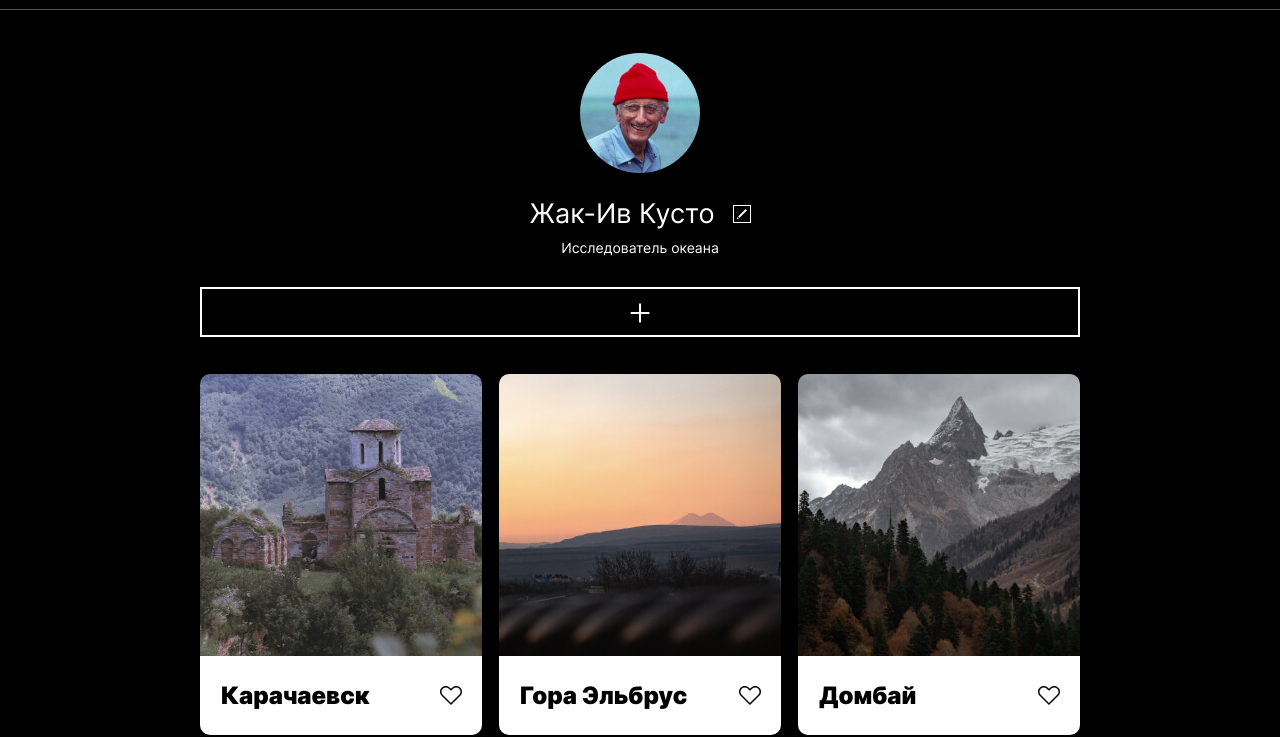
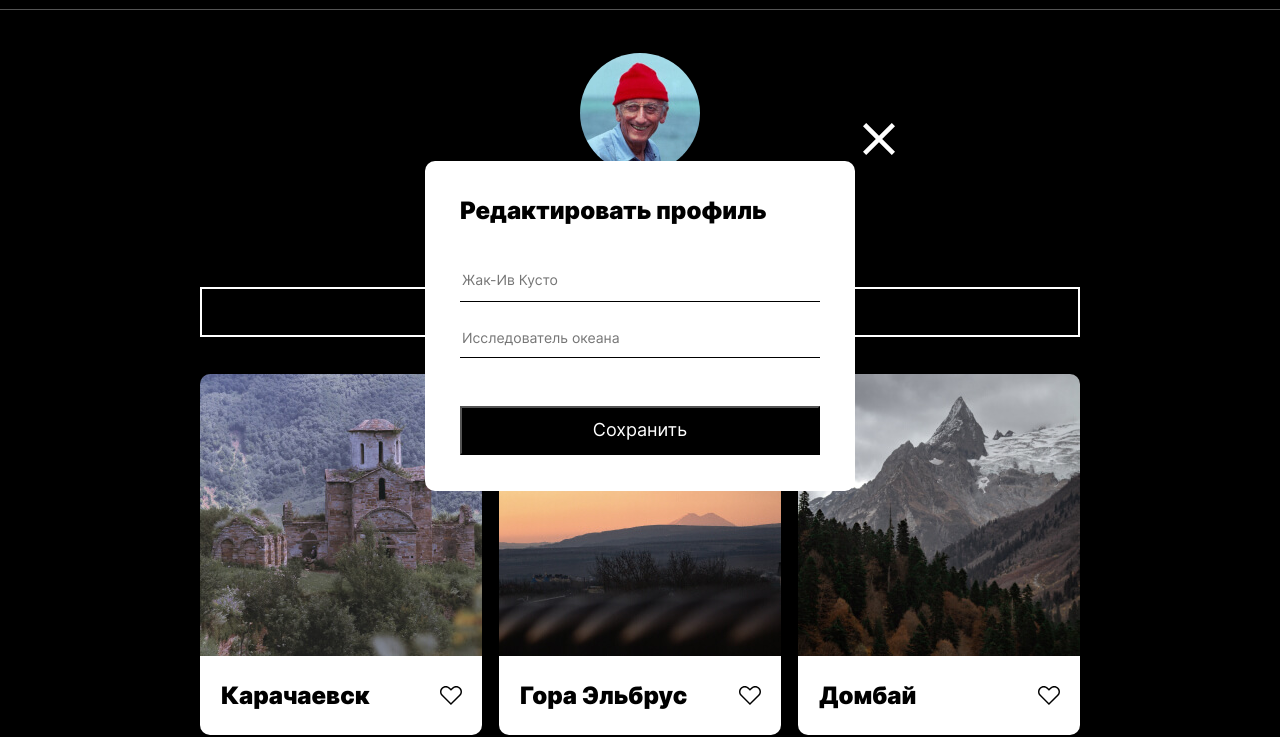
Before and after one commit to Krawnvagn/mesto-project, a plain HTML site: page index.html in a window 1280 px wide. Shown: the part 74-811 px from the top of the page. Drawn offline with Linux system fonts and the light colour scheme.

Commit message:
added close button

```diff
--- /dev/null
+++ b/blocks/form/__close-button/form__close-button.css
@@ -0,0 +1,13 @@
+.form__close-button {
+  width: 32px;
+  height: 32px;
+  background-image: url(../../../images/Close\ Icon.svg);
+  background-size: cover;
+  background-repeat: no-repeat;
+  background-position: center;
+  position: absolute;
+  right: -40px;
+  top: -38px;
+  border: none;
+  background-color: transparent;
+}
--- /dev/null
+++ b/blocks/form/__profile-subtitle/form__profile-subtitle.css
@@ -0,0 +1,11 @@
+.form__profile-subtitle {
+  margin: 16px 35px;
+  border: none;
+  padding-bottom: 10px;
+  border-bottom: 1px solid black;
+}
+
+.form__profile-subtitle::placeholder {
+  font-size: 14px;
+  line-height: 17px;
+}
--- /dev/null
+++ b/blocks/form/__profile-title/form__profile-title.css
@@ -0,0 +1,11 @@
+.form__profile-title {
+  margin: 9px 35px;
+  border: none;
+  padding-bottom: 13px;
+  border-bottom: 1px solid black;
+}
+
+.form__profile-title::placeholder {
+  font-size: 14px;
+  line-height: 17px;
+}
--- /dev/null
+++ b/blocks/form/__save/form__save.css
@@ -0,0 +1,9 @@
+.form__save {
+  background-color: #000000;
+  color: #ffffff;
+  padding-top: 11px;
+  padding-bottom: 12px;
+  font-size: 18px;
+  line-height: 22px;
+  margin: 32px 35px 30px;
+}
--- /dev/null
+++ b/blocks/form/__title/form__title.css
@@ -0,0 +1,6 @@
+.form__title {
+  font-weight: 900;
+  font-size: 24px;
+  line-height: 29px;
+  margin: 35px;
+}
--- /dev/null
+++ b/blocks/form/form.css
@@ -0,0 +1,14 @@
+.form {
+  background-color: #ffffff;
+  border-radius: 10px;
+  width: 430px;
+  height: 330px;
+  position: fixed;
+  left: 50%;
+  top: 50%;
+  transform: translate(-50%, -50%);
+  z-index: 1;
+  display: flex;
+  flex-direction: column;
+
+}
--- a/index.css
+++ b/index.css
@@ -20,3 +20,9 @@
 @import url(./blocks/card/card.css);
 @import url(./blocks/footer/footer.css);
 @import url(./blocks/footer/__text/footer__text.css);
+@import url(./blocks/form/form.css);
+@import url(./blocks/form/__title/form__title.css);
+@import url(./blocks/form/__profile-title/form__profile-title.css);
+@import url(/blocks/form/__profile-subtitle/form__profile-subtitle.css);
+@import url(./blocks/form/__save/form__save.css);
+@import url(./blocks/form/__close-button/form__close-button.css);
--- a/index.html
+++ b/index.html
@@ -72,6 +72,13 @@
     <footer class="footer">
       <p class="footer__text">© 2020 Mesto Russia</p>
     </footer>
+    <div class="form">
+        <h2 class="form__title">Редактировать профиль</h2>
+        <input type="text" class="form__profile-title" placeholder="Жак-Ив Кусто">
+        <input type="text" class="form__profile-subtitle" placeholder="Исследователь океана">
+        <button class="form__save">Сохранить</button>
+        <button class="form__close-button"></button>
+    </div>
   </div>
 </body>
 </html>
```
Also changed, not shown: images/Close Icon.svg (added).
